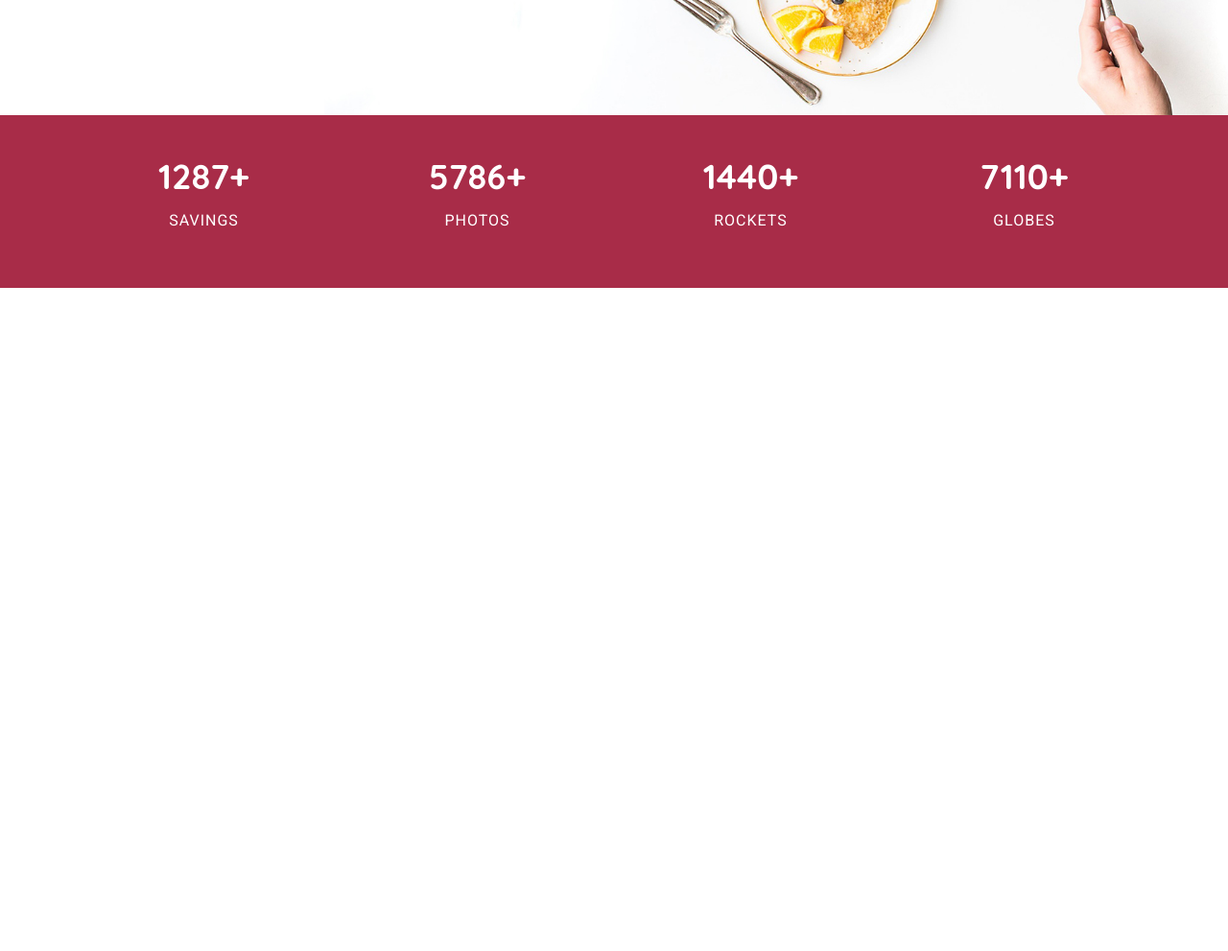
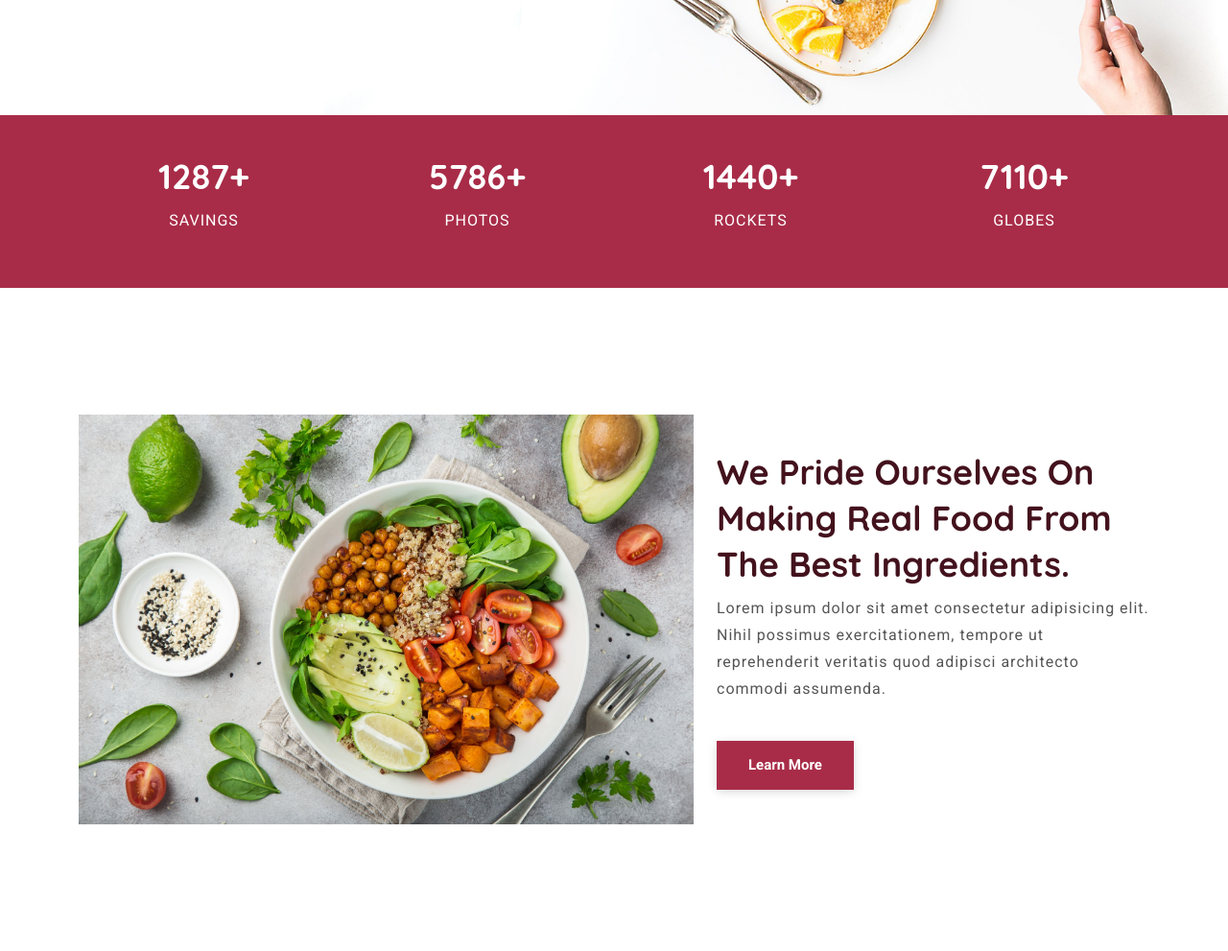
Before and after one commit to ankit-chauhan-codes/bootstrap-practice-two, a plain HTML site: page index.html in a window 1280 px wide. Shown: the part 652-1643 px from the top of the page at 96% size. Before the commit the page ends 952 px from the top, so only its background shows below. Drawn offline with nearby package versions, Linux system fonts and the light colour scheme.

Commit message:
added about section

```diff
--- a/index.html
+++ b/index.html
@@ -105,6 +105,29 @@
     <!-- counter section-->
 
 
+
+    <!-- about section-->
+    <section id="about">
+      <div class="about-section wrapper">
+        <div class="container">
+          <div class="row align-items-center">
+            <div class="col-lg-7 col-md-12 mb-lg-0 mb-5">
+              <div class="card border-0">
+                <img src="./images/img/img-1.png" class="img-fluid">
+              </div>
+            </div>
+            <div class="col-lg-5 col-md-12 text-sec">
+              <h2>We pride ourselves on making real food from the best ingredients.</h2>
+              <p>Lorem ipsum dolor sit amet consectetur adipisicing elit. Nihil possimus exercitationem,
+                 tempore ut reprehenderit veritatis quod adipisci architecto commodi assumenda.</p>
+                 <button class="main-btn mt-4">Learn More</button>
+            </div>
+          </div>
+        </div>
+      </div>
+    </section>
+    <!-- about section-->
+
     <!-- js library -->
     <script src="https://cdn.jsdelivr.net/npm/@popperjs/core@2.9.2/dist/umd/popper.min.js"></script>
     <script src="https://cdn.jsdelivr.net/npm/bootstrap@5.0.1/dist/js/bootstrap.min.js"></script>
```
